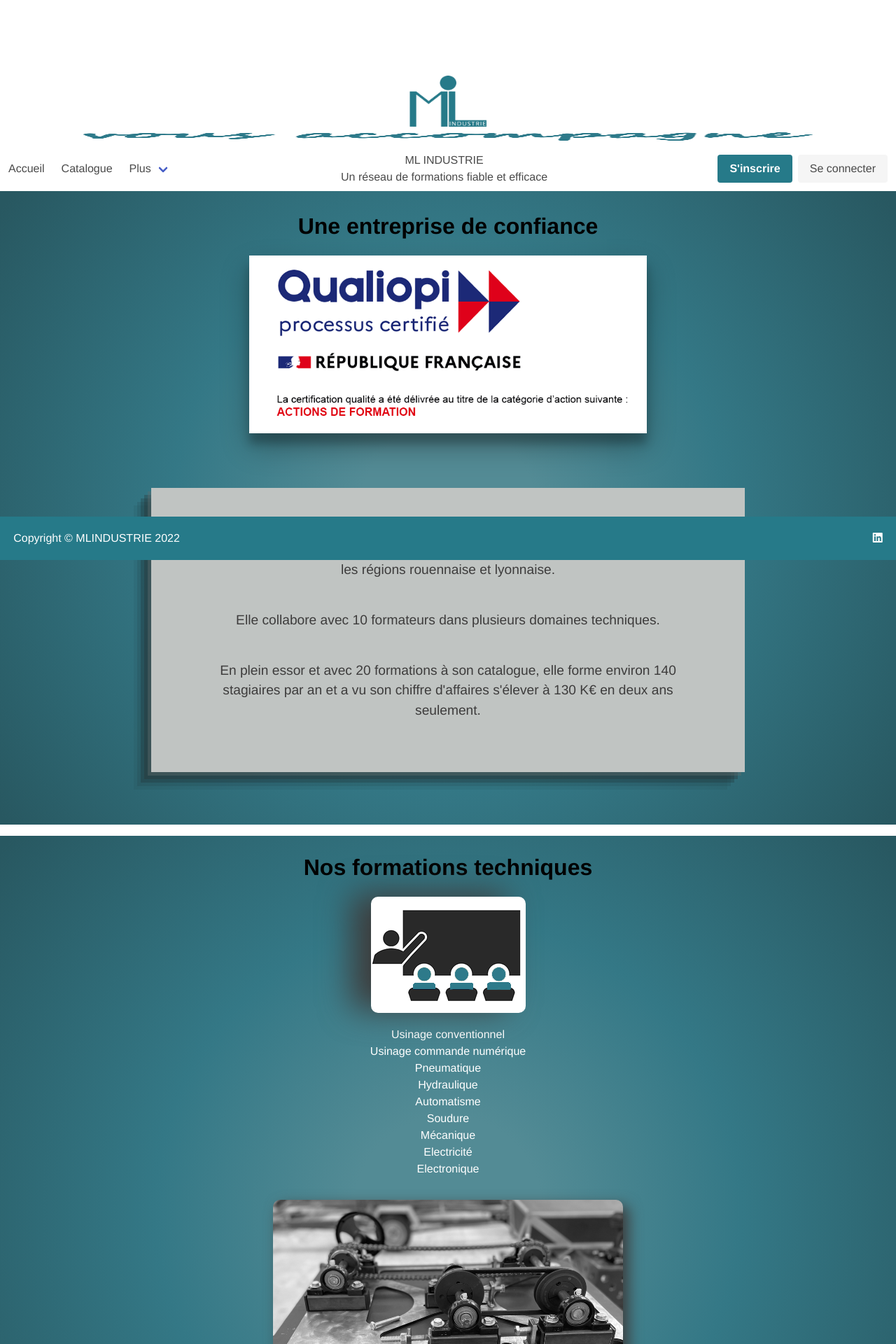
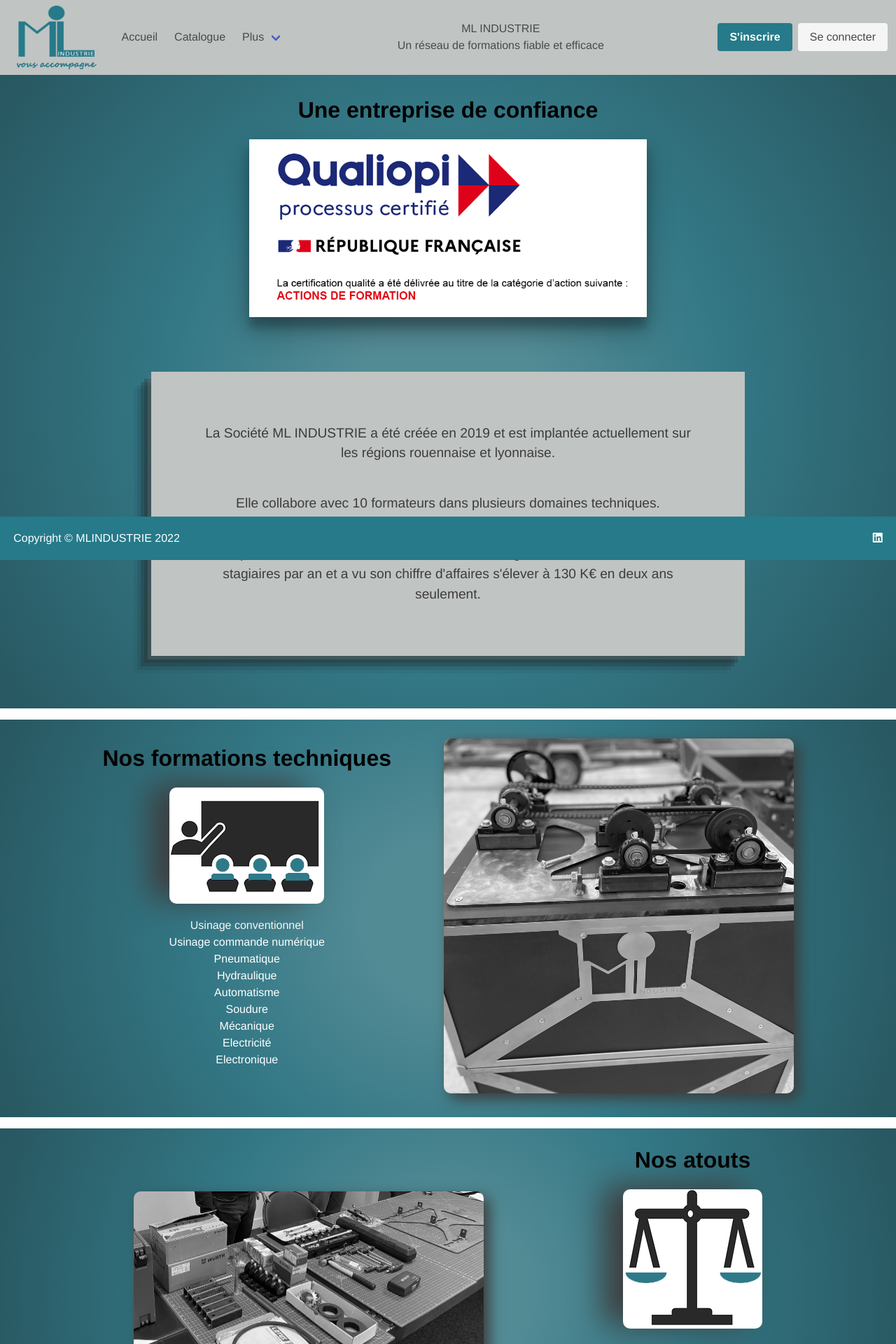
Before and after one commit to MartialMAY/ml-industrie, a Vue app in the folder frontend/: page / in a window 1280 px wide. Shown: the top 1920 px of the page at 70% size. Built offline with nearby package versions, Linux system fonts and the light colour scheme.

Commit message:
fix programme.vue flexbox

```diff
--- a/frontend/src/styles/main.scss
+++ b/frontend/src/styles/main.scss
@@ -544,7 +544,7 @@
     width: 12rem;
   }
 }
-.container {
+.container_programme {
   flex-direction: column;
 }
 .separator {
@@ -553,7 +553,7 @@
   width: 50%;
   margin-top: 100px;
 }
-.navbar {
+.navbar_programme {
   flex-direction: column;
   background-color: #fff;
   margin-top: 100px;
--- a/frontend/src/views/Programme.vue
+++ b/frontend/src/views/Programme.vue
@@ -8,9 +8,9 @@
       <img src="../../public/logos/logo_mlindustrie.png" />
     </div>
   </header>
-  <main class="container is-fluid">
+  <main class="container is-fluid container_programme">
     <!-- DEBUT DE LA BARRE D'ACCES RAPIDE -->
-    <nav class="navbar" role="navigation" aria-label="main navigation">
+    <nav class="navbar navbar_programme" role="navigation" aria-label="main navigation">
       <hr class="separator" />
       <hr />
       <h3>Accès rapide</h3>
```
